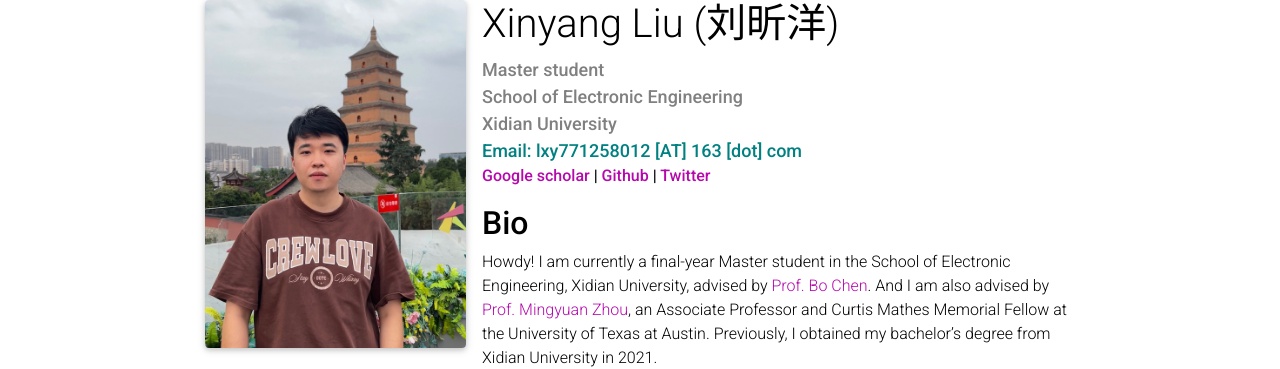
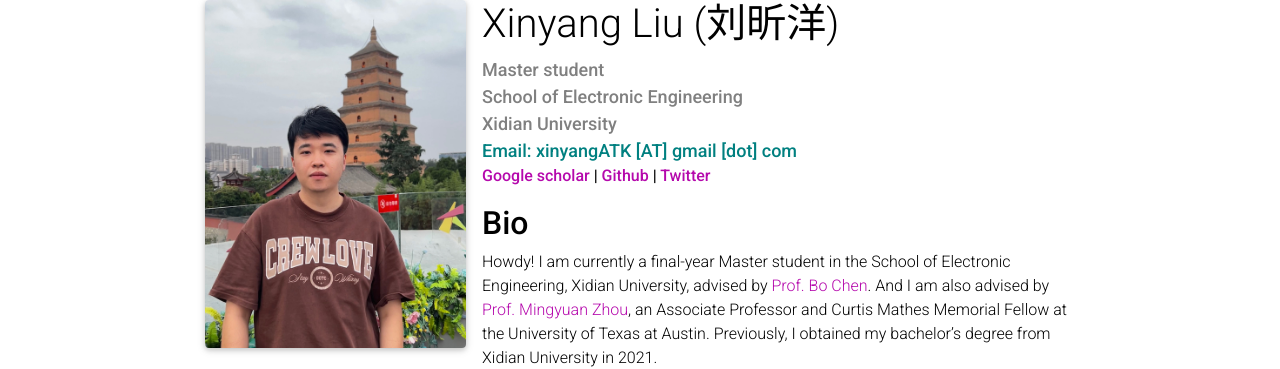
Before and after one commit to xinyangATK/xinyangATK.github.io, a Jekyll site: the page built from _pages/about.md, in a window 1280 px wide and 1385 px high. Shown: the part 105-474 px from the top of the window. Built offline with Jekyll 4.4.1, drawn with Linux system fonts in a browser that asks for light colours; emoji names are drawn with the system emoji font; comment, search, counter and statistics services are not loaded; a style sheet for code colours, icons or effects is not loaded.

Commit message:
Update about.md

```diff
--- a/_pages/about.md
+++ b/_pages/about.md
@@ -21,7 +21,7 @@ social: false  # includes social icons at the bottom of the page
 **<font color="gray" size=4 face="">Master student</font>** \
 **<font color="gray" size=4 face="">School of Electronic Engineering</font>** \
 **<font color="gray" size=4 face="">Xidian University</font>** \
-**<font color="Teal" size=4 face="">Email: lxy771258012 [AT] 163 [dot] com</font>**
+**<font color="Teal" size=4 face="">Email: xinyangATK [AT] gmail [dot] com</font>**
 \\
 **[Google scholar](https://scholar.google.com.hk/citations?hl=zh-CN&user=9VtswyYAAAAJ) | [Github](https://github.com/xinyangATK) | [Twitter](https://twitter.com/XinyangATK)**
 
```
